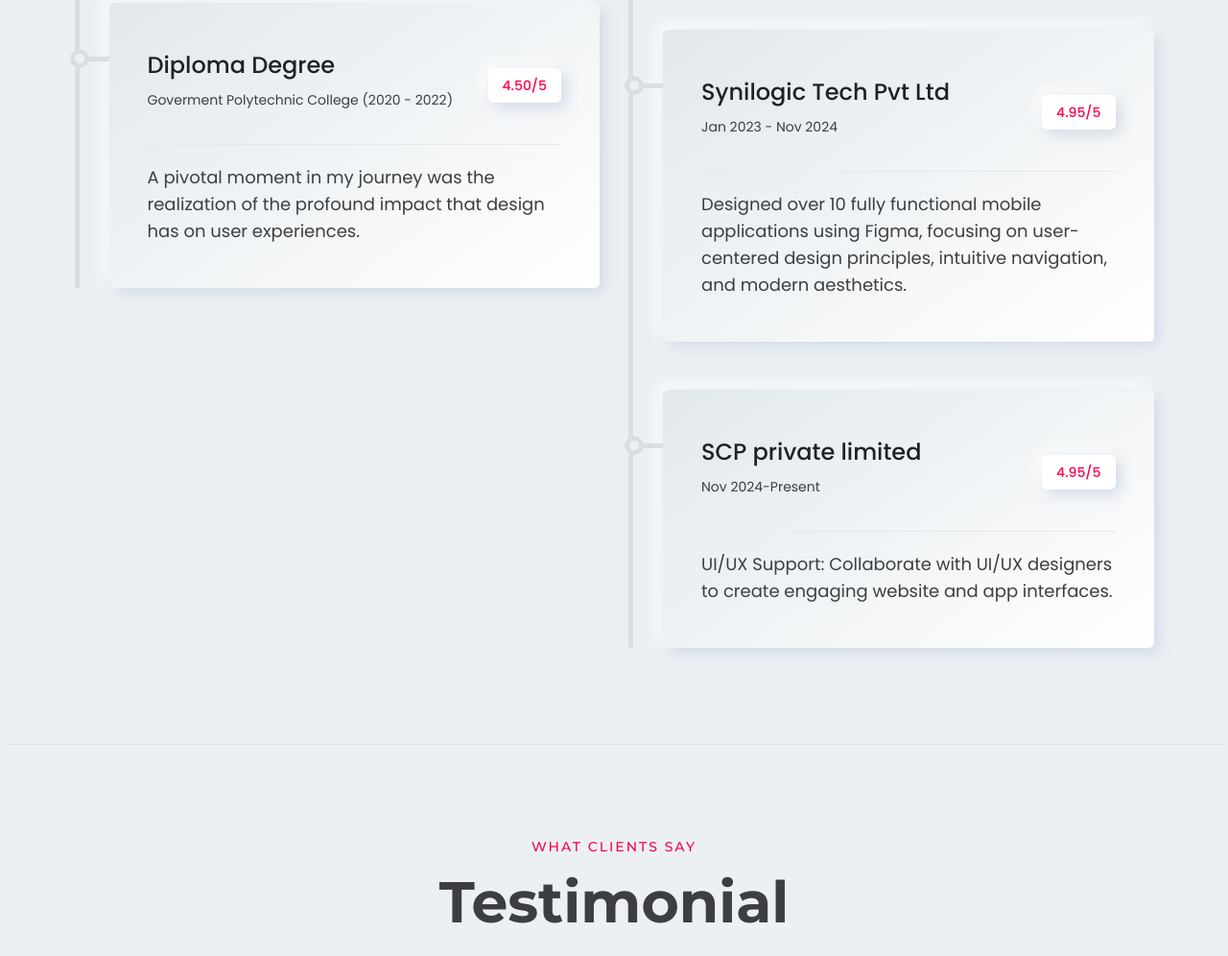
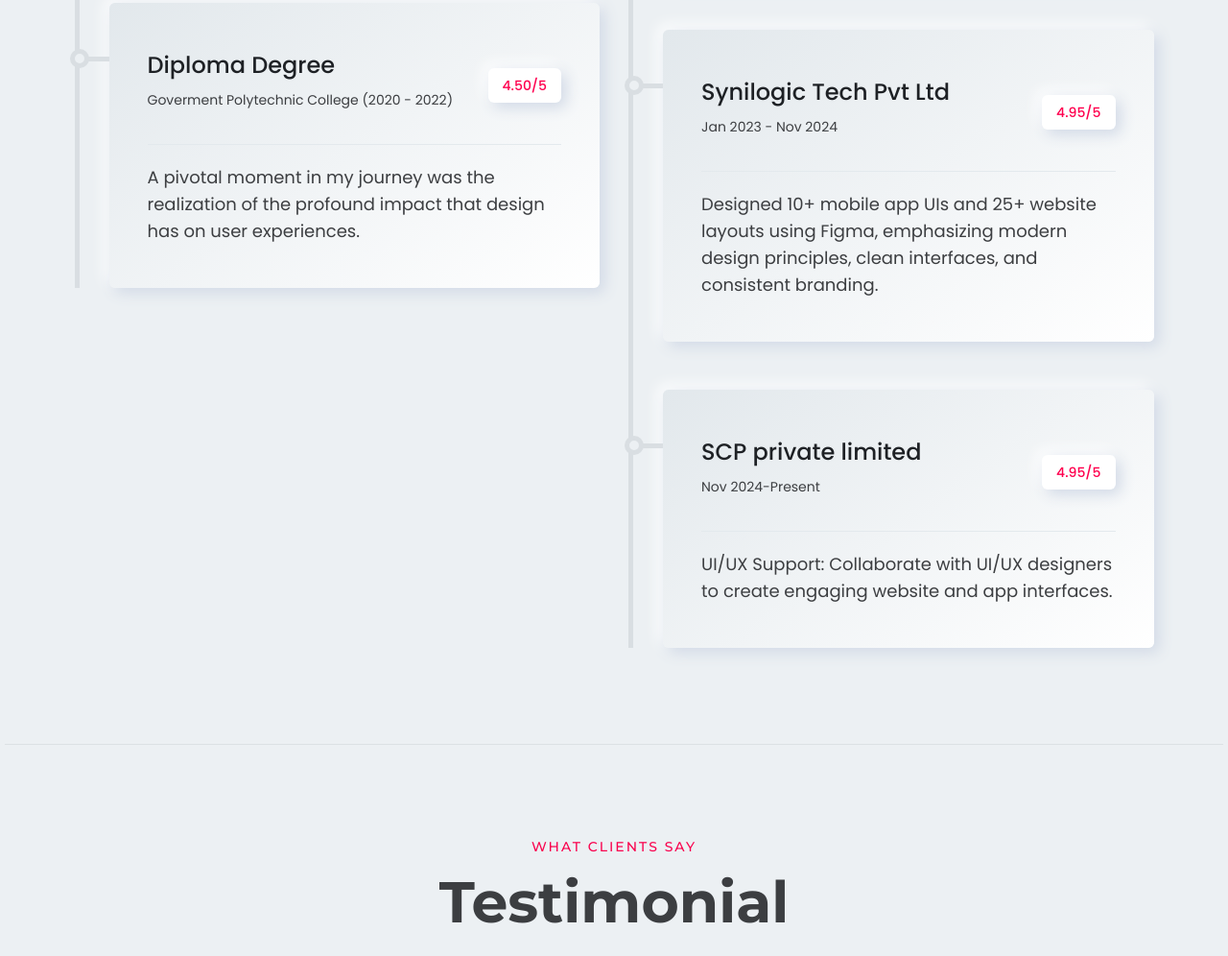
Before and after one commit to ubaid-long/Ubaidportfolio.github.io, a plain HTML site: page index.html in a window 1280 px wide. Shown: the part 4174-5170 px from the top of the page at 96% size. Drawn offline with Linux system fonts and the light colour scheme.

Commit message:
Update index.html

```diff
--- a/index.html
+++ b/index.html
@@ -645,7 +645,9 @@
                                                                     <span>4.95/5</span>
                                                                 </div>
                                                             </div>
-                                                            <p class="description">Designed over 10 fully functional mobile applications using Figma, focusing on user-centered design principles, intuitive navigation, and modern aesthetics.</p>
+                                                            <p class="description">Designed 10+ mobile app UIs and 25+ website layouts using Figma, emphasizing modern design principles, clean interfaces, and consistent branding.
+
+</p>
                                                         </div>
                                                     </div>
                                                     <div class="resume-single-list">
```
